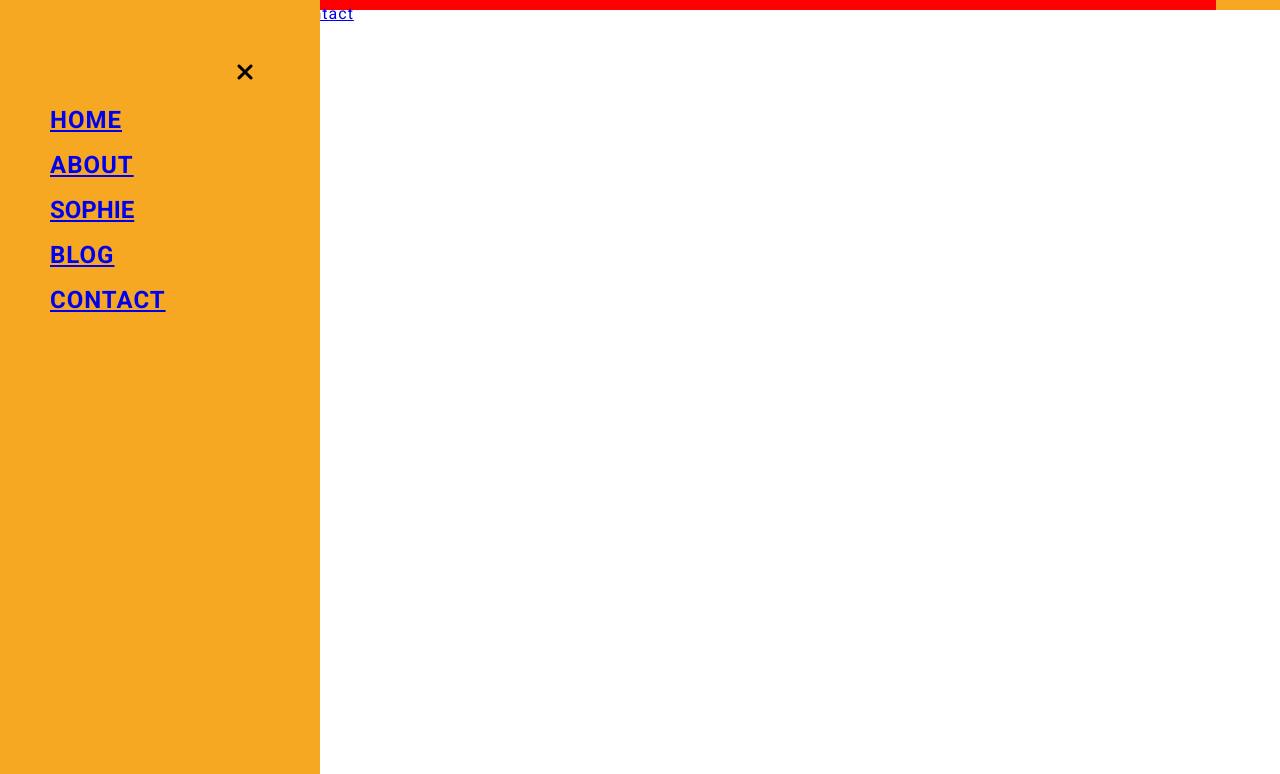
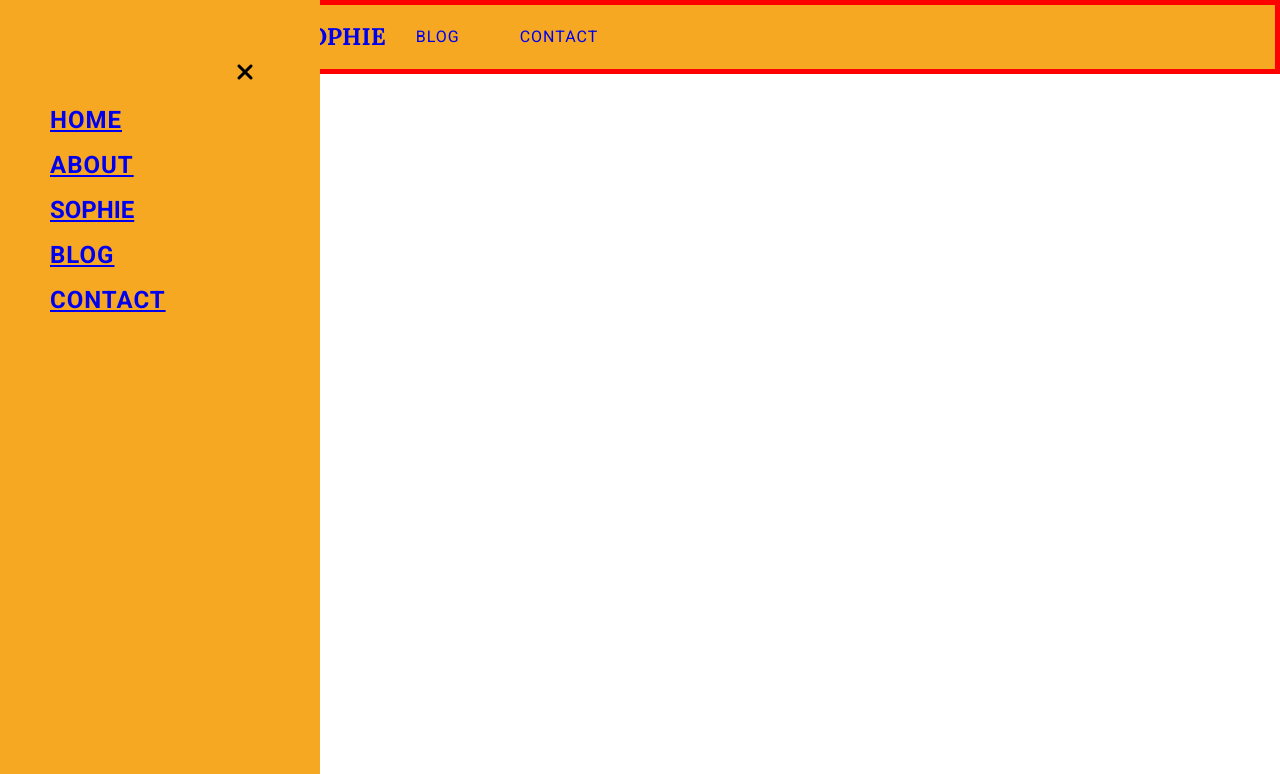
Before and after one commit to simpliweb/ItsAllAboutSophie, a plain HTML site: page index.html in a window 1280 px wide. Shown: the top 774 px of the page. Drawn offline with Linux system fonts and the light colour scheme.

Commit message:
working on nav

```diff
--- a/index.html
+++ b/index.html
@@ -43,7 +43,7 @@
             </button>
 
             <nav>
-                <ul class="mainMenu">
+                <ul class="slideOutMenu">
                     <li><a href="#">Home</a></li>
                     <li><a href="#">About</a></li>
                     <li>
--- a/styles/sass/partials/_nav.scss
+++ b/styles/sass/partials/_nav.scss
@@ -1,21 +1,29 @@
 .navBar {
     background-color: $primary;
+    border: 5px solid red;
+    position: sticky;
+    top: 0;
+    z-index: 10;
 
-    .wrapper {
-        border: 5px solid red;
-        position: sticky;
-        top: 0;
-        z-index: 10;
+    .mainMenu {
+        display: flex;
+        text-align: center;
+        align-items: center;
 
-       .topNav {
-            li {
-            display: flex;
-            float: left;
+        li {
+            text-transform: uppercase;
+
+            a {
+                text-decoration: none;
+                margin: 0 30px;
             }
-       }
+
+        }
+        h1 {
+            padding: 0;
+            margin: 0;
+        }
     }
-
-
 }
 
 .menuOpen {
```
Also changed, not shown: styles/style.css.
